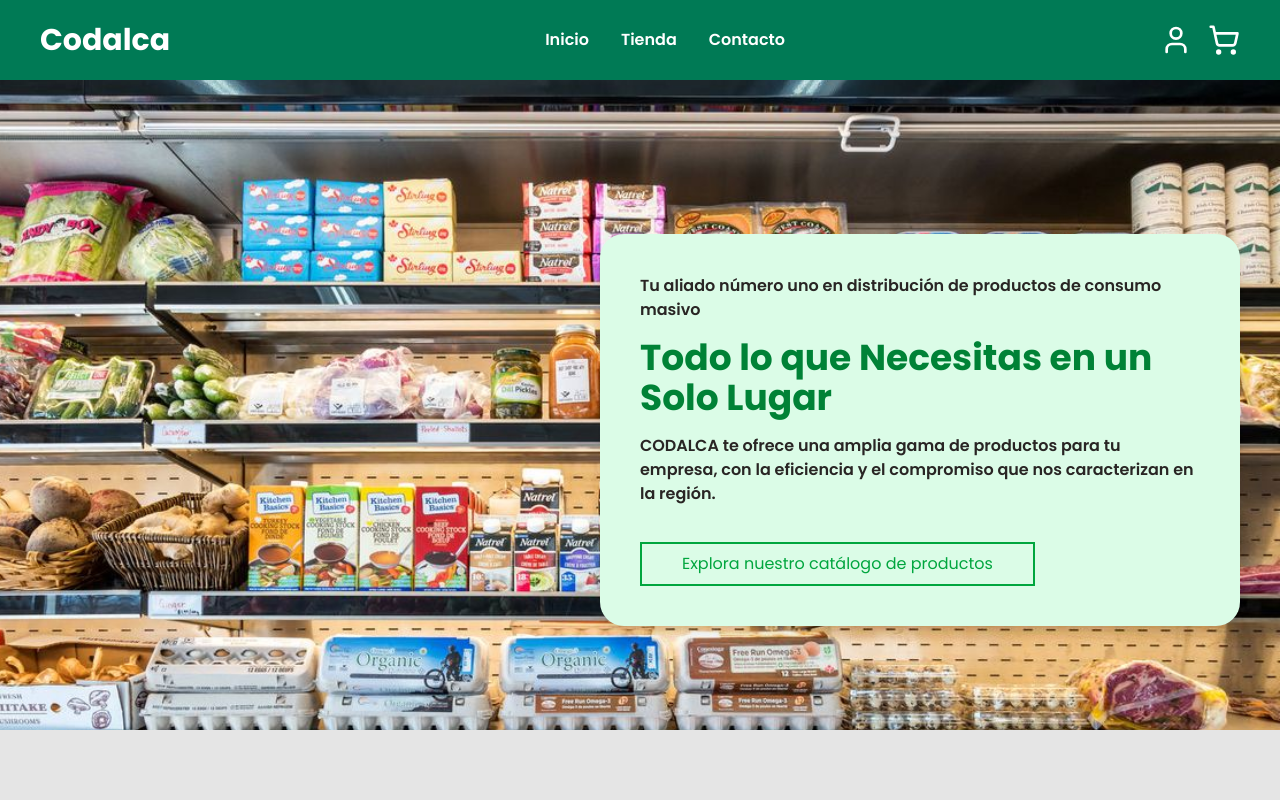
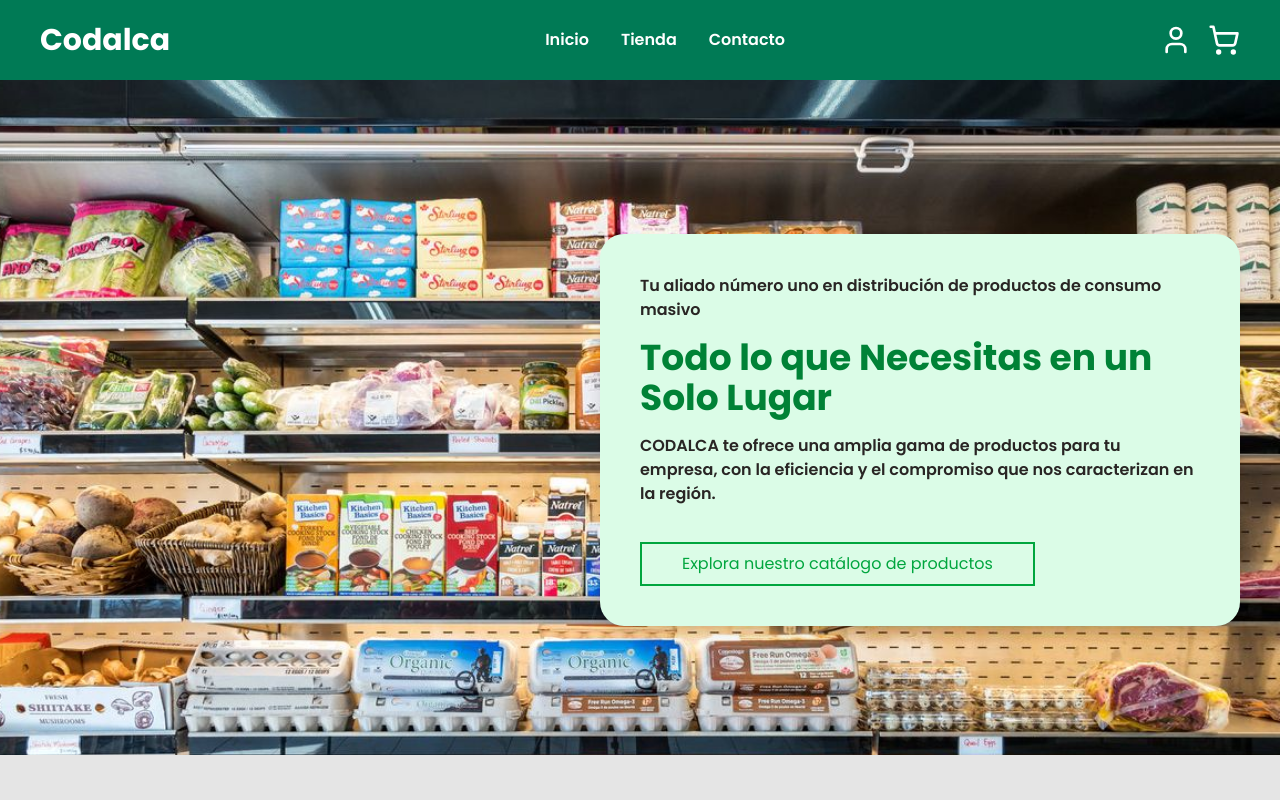
Before and after one commit to iJenders/Provisys, a Vue app in the folder Provisys-Frontend/: page / in a window 1280 px wide. Shown: the top 800 px of the page. Built offline with nearby package versions, Linux system fonts and the light colour scheme.

Commit message:
Cambios menores

```diff
--- a/Provisys-Frontend/src/components/Orders/BilledOrders.vue
+++ b/Provisys-Frontend/src/components/Orders/BilledOrders.vue
@@ -73,13 +73,13 @@ const handleDeliverOrder = () => {
                                 <p class="w-[50px] shrink-0 text-stone-700 text-sm font-medium">Desde:</p>
                                 <el-date-picker style="width: 100%;" v-model="ordersFilter.date.from" type="date"
                                     placeholder="aaaa-mm-dd" size="default"
-                                    :disabled-date="(date) => { return date > Date.now() }" />
+                                    :disabled-date="(date) => { return date >= Date.now() }" />
                             </div>
                             <div class="w-full flex items-center gap-1">
                                 <p class="w-[50px] shrink-0 text-stone-700 text-sm font-medium">Hasta:</p>
                                 <el-date-picker style="width: 100%;" v-model="ordersFilter.date.to" type="date"
                                     placeholder="aaaa-mm-dd" size="default"
-                                    :disabled-date="(date) => { return date > Date.now() }" />
+                                    :disabled-date="(date) => { return (date >= Date.now()) || (date < ordersFilter.date.from) }" />
                             </div>
                         </div>
                     </div>
--- a/Provisys-Frontend/src/components/Orders/CanceledOrders.vue
+++ b/Provisys-Frontend/src/components/Orders/CanceledOrders.vue
@@ -37,13 +37,13 @@ const {
                                 <p class="w-[50px] shrink-0 text-stone-700 text-sm font-medium">Desde:</p>
                                 <el-date-picker style="width: 100%;" v-model="ordersFilter.date.from" type="date"
                                     placeholder="aaaa-mm-dd" size="default"
-                                    :disabled-date="(date) => { return date > Date.now() }" />
+                                    :disabled-date="(date) => { return date >= Date.now() }" />
                             </div>
                             <div class="w-full flex items-center gap-1">
                                 <p class="w-[50px] shrink-0 text-stone-700 text-sm font-medium">Hasta:</p>
                                 <el-date-picker style="width: 100%;" v-model="ordersFilter.date.to" type="date"
                                     placeholder="aaaa-mm-dd" size="default"
-                                    :disabled-date="(date) => { return date > Date.now() }" />
+                                    :disabled-date="(date) => { return (date >= Date.now()) || (date < ordersFilter.date.from) }" />
                             </div>
                         </div>
                     </div>
--- a/Provisys-Frontend/src/components/Orders/DeliveredOrders.vue
+++ b/Provisys-Frontend/src/components/Orders/DeliveredOrders.vue
@@ -64,13 +64,13 @@ const handleConfirmPayment = () => {
                                 <p class="w-[50px] shrink-0 text-stone-700 text-sm font-medium">Desde:</p>
                                 <el-date-picker style="width: 100%;" v-model="ordersFilter.date.from" type="date"
                                     placeholder="aaaa-mm-dd" size="default"
-                                    :disabled-date="(date) => { return date > Date.now() }" />
+                                    :disabled-date="(date) => { return date >= Date.now() }" />
                             </div>
                             <div class="w-full flex items-center gap-1">
                                 <p class="w-[50px] shrink-0 text-stone-700 text-sm font-medium">Hasta:</p>
                                 <el-date-picker style="width: 100%;" v-model="ordersFilter.date.to" type="date"
                                     placeholder="aaaa-mm-dd" size="default"
-                                    :disabled-date="(date) => { return date > Date.now() }" />
+                                    :disabled-date="(date) => { return (date >= Date.now()) || (date < ordersFilter.date.from) }" />
                             </div>
                         </div>
                     </div>
--- a/Provisys-Frontend/src/components/Orders/WaitingOrders.vue
+++ b/Provisys-Frontend/src/components/Orders/WaitingOrders.vue
@@ -56,6 +56,8 @@ const handleBillOrder = () => {
 </script>
 
 <template>
+    <!-- bg-red-100  -->
+
     <div class="w-full gap-4 flex flex-col text-xl">
         <!-- Waiting Orders Content -->
         <h1 class="text-stone-700 font-medium">Pedidos en Espera</h1>
@@ -73,13 +75,13 @@ const handleBillOrder = () => {
                                 <p class="w-[50px] shrink-0 text-stone-700 text-sm font-medium">Desde:</p>
                                 <el-date-picker style="width: 100%;" v-model="ordersFilter.date.from" type="date"
                                     placeholder="aaaa-mm-dd" size="default"
-                                    :disabled-date="(date) => { return date > Date.now() }" />
+                                    :disabled-date="(date) => { return date >= Date.now() }" />
                             </div>
                             <div class="w-full flex items-center gap-1">
                                 <p class="w-[50px] shrink-0 text-stone-700 text-sm font-medium">Hasta:</p>
                                 <el-date-picker style="width: 100%;" v-model="ordersFilter.date.to" type="date"
                                     placeholder="aaaa-mm-dd" size="default"
-                                    :disabled-date="(date) => { return date > Date.now() }" />
+                                    :disabled-date="(date) => { return (date >= Date.now()) || (date < ordersFilter.date.from) }" />
                             </div>
                         </div>
                     </div>
@@ -287,4 +289,8 @@ const handleBillOrder = () => {
 .el-overlay {
     z-index: 10000 !important;
 }
+
+.el-date-table td.disabled .el-date-table-cell{
+    background-color: var(--color-red-100) !important;
+}
 </style>
--- a/Provisys-Frontend/src/views/HomeView.vue
+++ b/Provisys-Frontend/src/views/HomeView.vue
@@ -88,7 +88,7 @@ onMounted(() => {
     <!-- Products -->
     <div class="p-10 flex flex-col items-center">
         <h2 class="text-3xl font-bold text-stone-700">Productos Destacados</h2>
-        <div class="grid grid-cols-1 md:grid-cols-2 lg:grid-cols-3 xl:grid-cols-4 gap-4 mt-5">
+        <div class="grid grid-cols-1 md:grid-cols-2 lg:grid-cols-3 xl:grid-cols-4 2xl:grid-cols-5 gap-4 mt-5">
             <ProductComponent v-for="product in productsExample" :product="product" />
         </div>
         <ThemeButton class="mt-5 px-10 py-4 w-max border-green-600 text-green-600 hover:bg-green-600 hover:text-white"
@@ -203,12 +203,12 @@ onMounted(() => {
 
 <style scoped>
 .BannerImage {
-    width: calc(100% + 100px);
-    height: calc(100% + 100px);
+    width: calc(100% + 50px);
+    height: calc(100% + 50px);
     background-image: url('@/assets/images/banner.jpg');
     background-size: cover;
-    top: calc(-50px + v-bind(withTransitionMouseY) * 50px);
-    left: calc(-50px + v-bind(withTransitionMouseX) * 100px);
+    top: calc(-25px + v-bind(withTransitionMouseY) * 25px);
+    left: calc(-25px + v-bind(withTransitionMouseX) * 50px);
 }
 
 .CompanyHeader {
```
